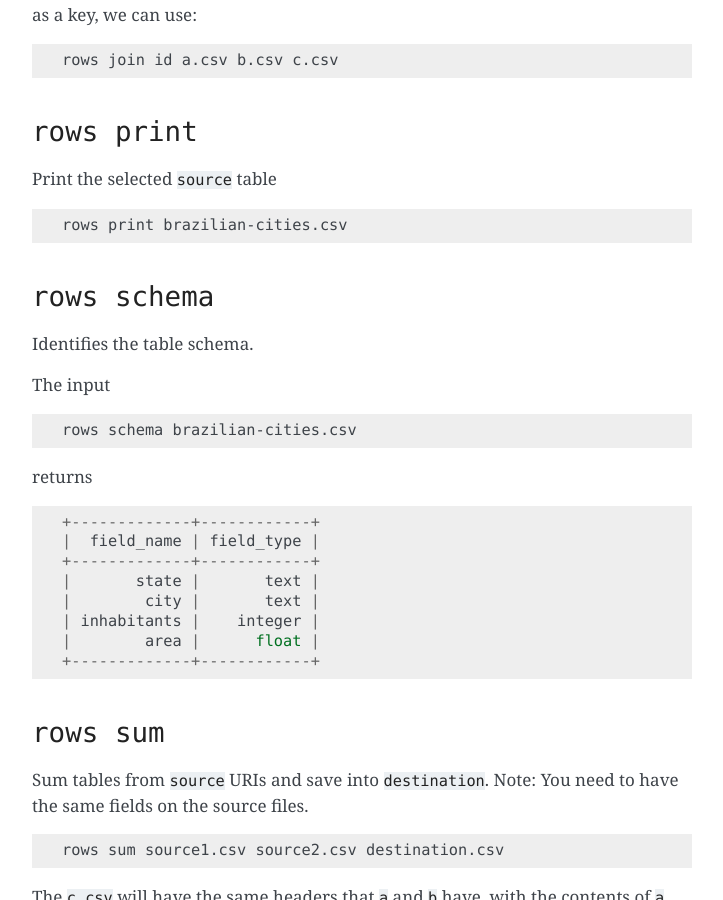
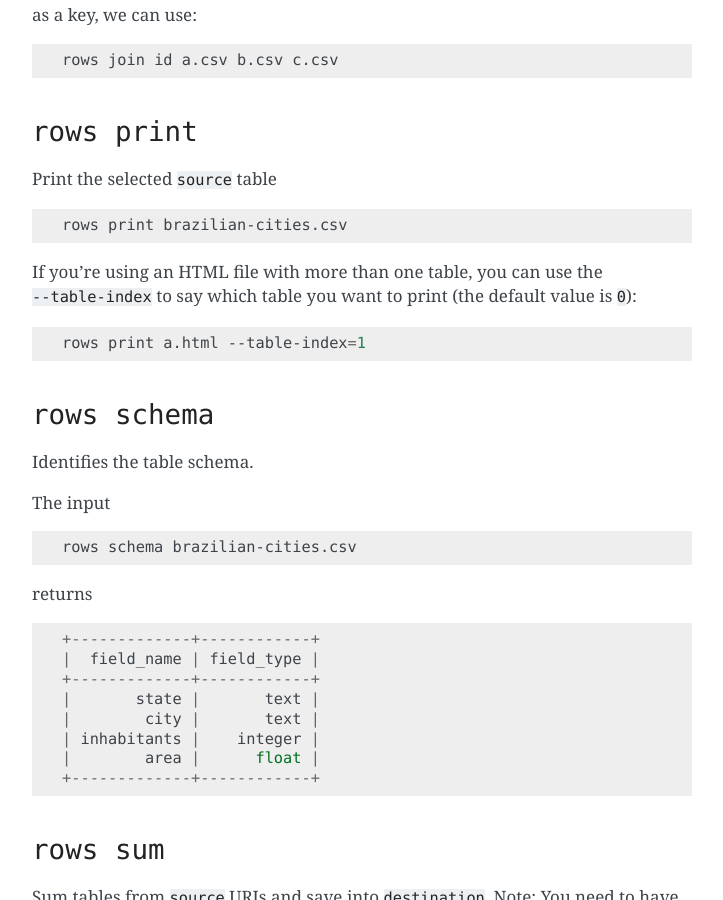
Before and after one commit to turicas/rows, a Sphinx documentation site: the page built from docs/command-line-interface.md, in a window 1280 px wide and 900 px high, scrolled down 1447 px. Shown: the whole window, without its empty margins (388-1111 px from the left). Built offline with Sphinx 7.4.7, drawn with Linux system fonts in a browser that asks for light colours.

Commit message:
Update CLI doc (rows print --table-index)

````diff
--- a/docs/command-line-interface.md
+++ b/docs/command-line-interface.md
@@ -144,6 +144,12 @@ Print the selected `source` table
 rows print brazilian-cities.csv
 ```
 
+If you're using an HTML file with more than one table, you can use the `--table-index` to say which table you want to print (the default value is `0`):
+
+```bash
+rows print a.html --table-index=1
+```
+
 ## `rows schema`
 
 Identifies the table schema.
````
